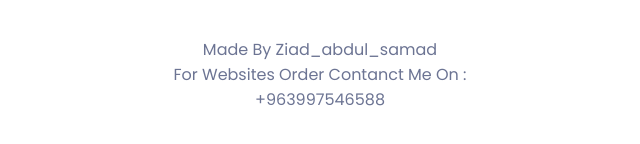
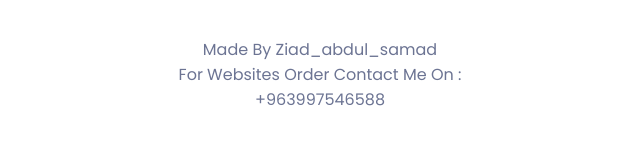
Before and after one commit to ziad-abdul-samad/LAUNDRX, a plain HTML site: page index.html in a window 1280 px wide. Shown: the part 2652-2796 px from the top of the page, 320-960 px from the left. Drawn offline with nearby package versions, Linux system fonts and the light colour scheme.

Commit message:
Update index.html

```diff
--- a/index.html
+++ b/index.html
@@ -186,7 +186,7 @@
 
     </div>
     <p class="ziad">
-        made by ziad_abdul_samad <br> for websites order contanct me on : <br>
+        made by ziad_abdul_samad <br> for websites order contact me on : <br>
         +963997546588
     </p>
     </div>
```
